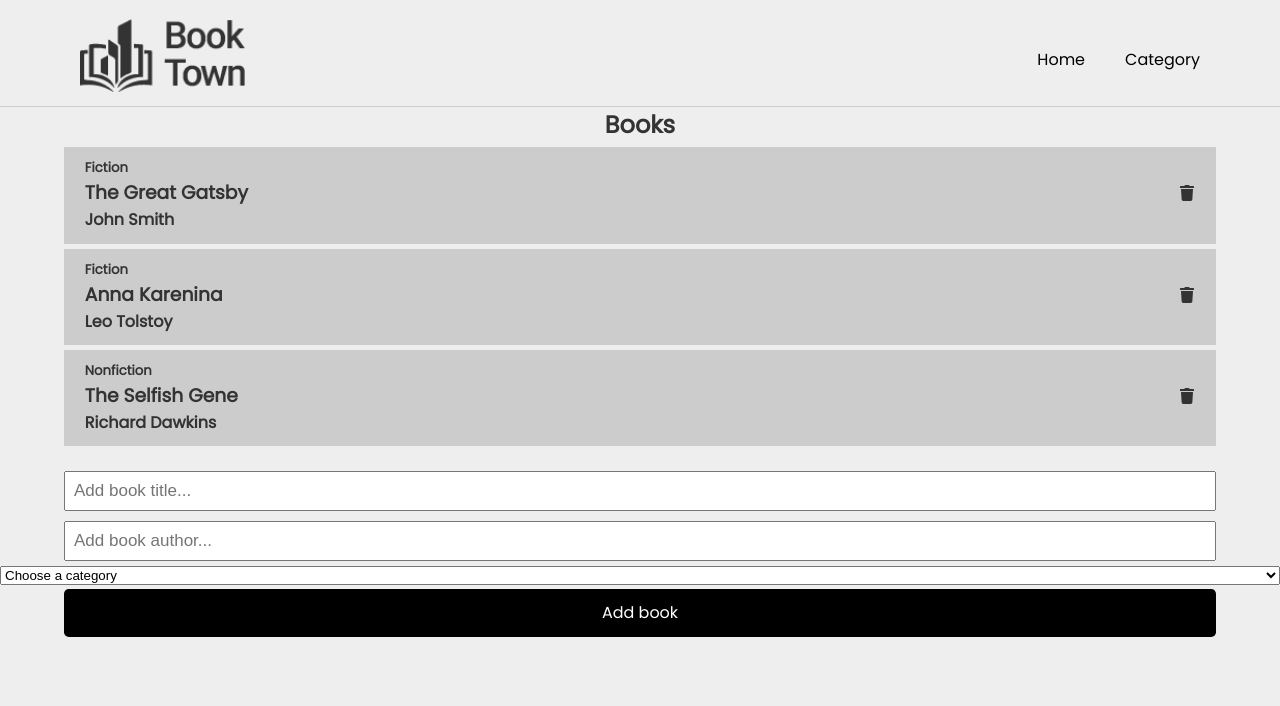
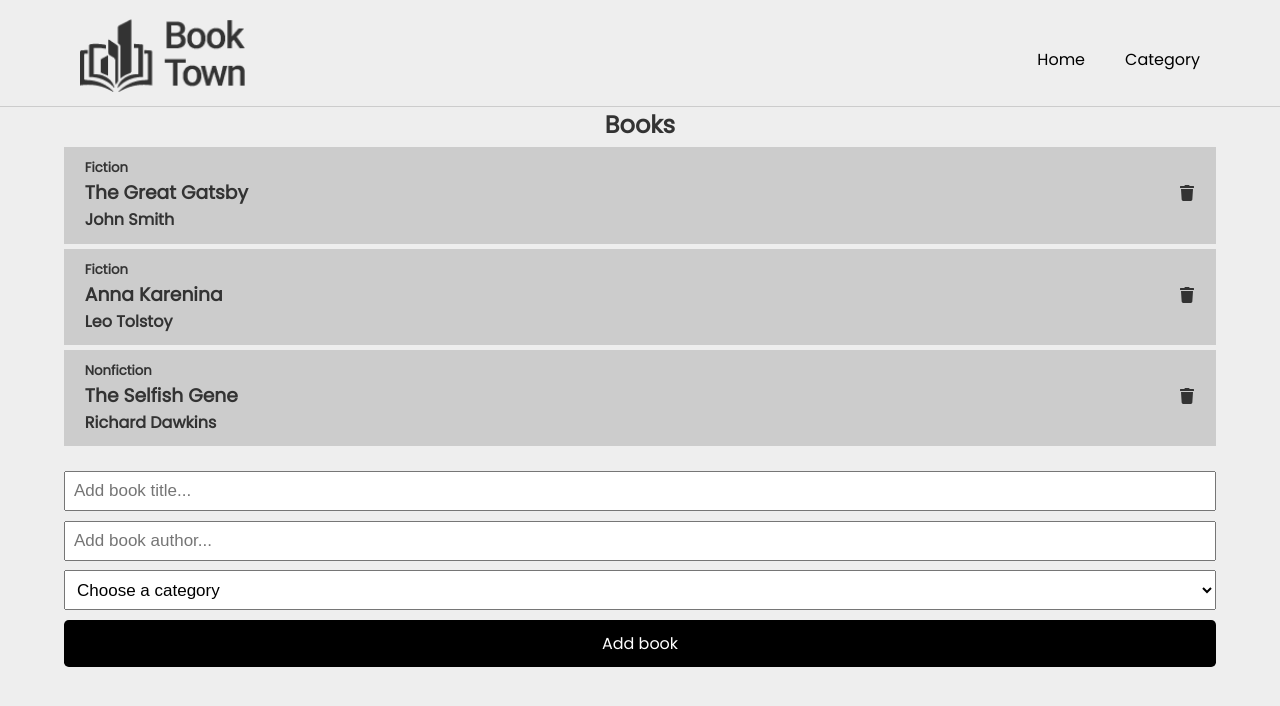
Before and after one commit to christianonoh/Booktown, a React (Create React App) app: page / in a window 1280 px wide. Shown: the top 706 px of the page. Built offline with nearby package versions, Linux system fonts and the light colour scheme.

Commit message:
Update App style

```diff
--- a/src/App.css
+++ b/src/App.css
@@ -111,10 +111,15 @@ nav a {
   flex-direction: column;
 }
 
-.form-control input {
+.form-control input,
+.form-control select {
   width: 90%;
   height: 40px;
   margin: 0.3rem auto;
   padding: 0.3rem 0.5rem;
   font-size: 17px;
 }
+
+.form-control select {
+  /* padding: 1rem; */
+}
```
